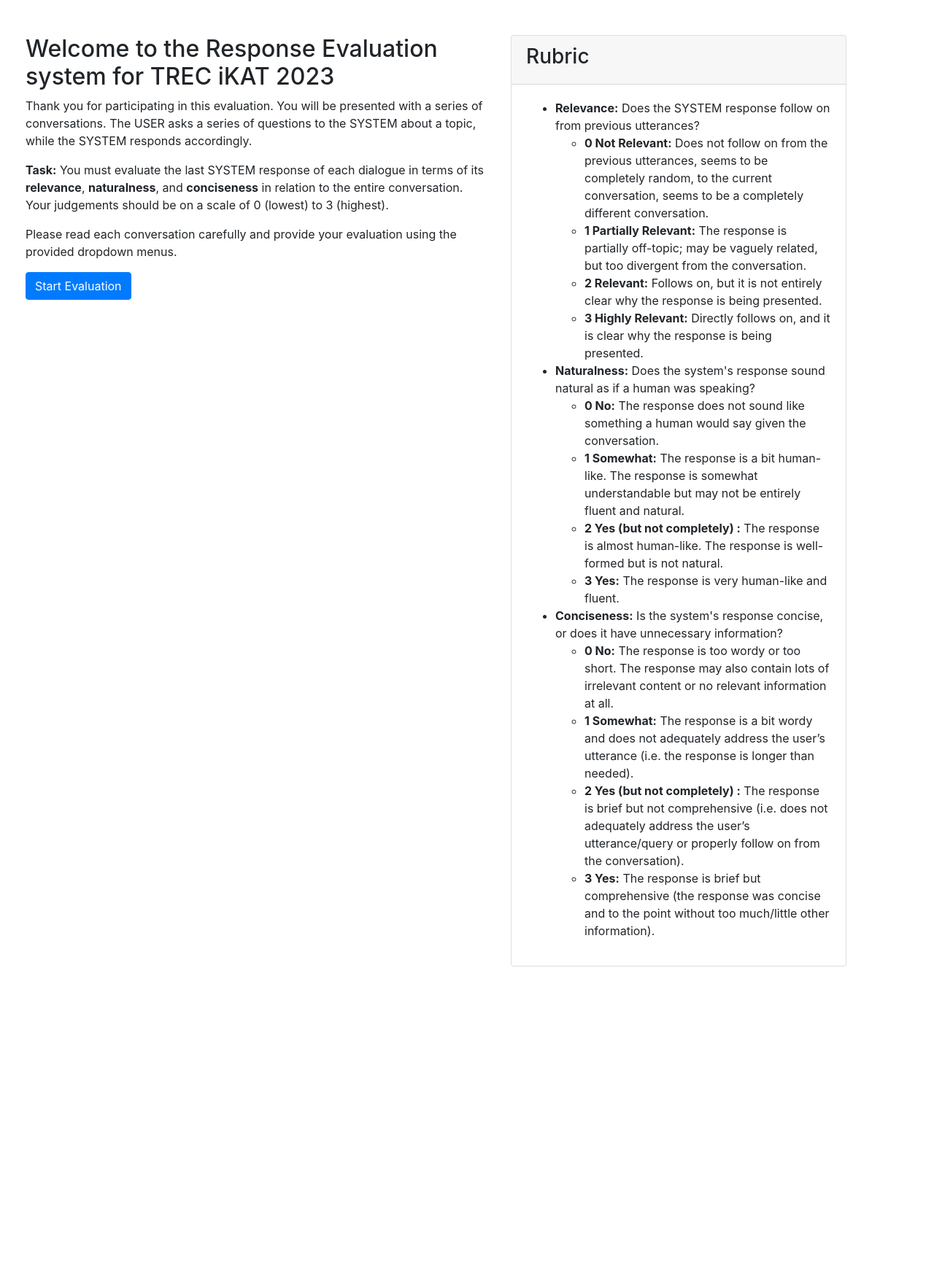
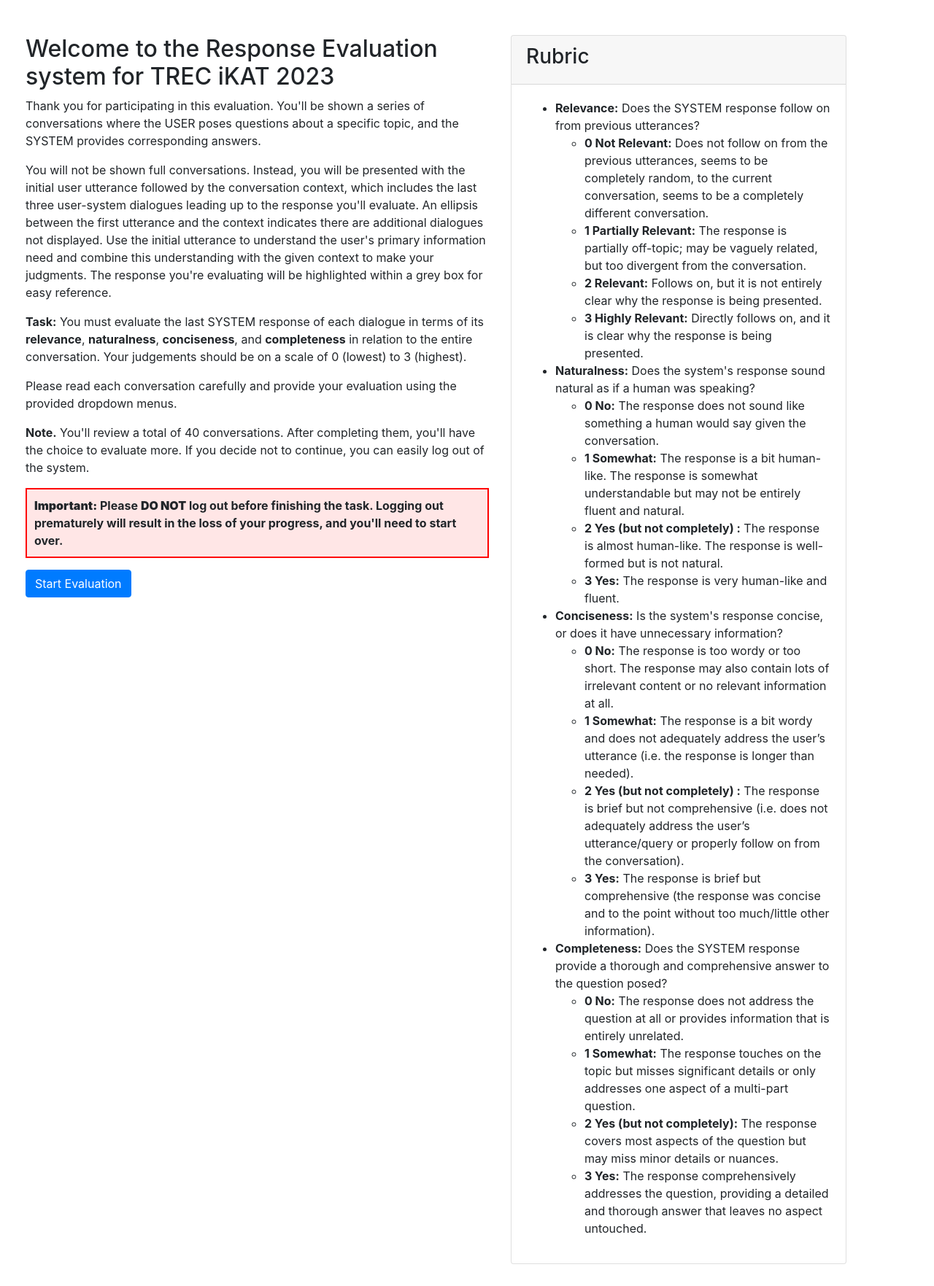
Before and after one commit to shubham526/ikat-annotation-interface, a Flask app: page /intro in a window 1280 px wide. Shown: the whole page at 73% size. Before the commit the page ends 1325 px from the top, so only its background shows below. Run offline with Flask 3, Linux system fonts and the light colour scheme; the visitor is signed in with stand-in values (Sample User, id 1); some libraries are stand-ins or nearby versions.

Commit message:
Fixed issues with duplicate data.

```diff
--- a/app.py
+++ b/app.py
@@ -4,21 +4,20 @@ import hashlib
 import os
 
 app = Flask(__name__)
-# app.secret_key = os.environ.get('FLASK_SECRET_KEY')
-app.secret_key = '5538c01ccd1b985692c3669c6fe5f2b2'
+app.secret_key = os.environ.get('FLASK_SECRET_KEY')
 ITEMS_PER_PAGE = 1
 
 
-def insert_evaluation_result(user_id, conversation_id, relevance, naturalness, conciseness):
+def insert_evaluation_result(user_id, conversation_id, relevance, naturalness, conciseness, completeness):
     conn = sqlite3.connect('ikat-database.db')
     cursor = conn.cursor()
 
     # Insert a new evaluation into the evaluations table
     sql_evaluation = '''
-        INSERT INTO evaluations (user_id, conversation_id, relevance, naturalness, conciseness)
-        VALUES (?, ?, ?, ?, ?);
+        INSERT INTO evaluations (user_id, conversation_id, relevance, naturalness, conciseness, completeness)
+        VALUES (?, ?, ?, ?, ?, ?);
     '''
-    cursor.execute(sql_evaluation, (user_id, conversation_id, relevance, naturalness, conciseness))
+    cursor.execute(sql_evaluation, (user_id, conversation_id, relevance, naturalness, conciseness, completeness))
 
     conn.commit()
     conn.close()
@@ -28,6 +27,7 @@ def insert_evaluation_result(user_id, conversation_id, relevance, naturalness, c
 def index(page_num=1):
     conn = sqlite3.connect('ikat-database.db')
     cursor = conn.cursor()
+    print(session)
 
     if 'user_id' not in session:
         return redirect(url_for('login'))
@@ -102,6 +102,7 @@ def index(page_num=1):
 
         data.append({
             'question_id': row[0],
+            'batch_id': session['batch_id'],
             'conversation_context': conversation_context,
             'turn_id': row[2],
             'run_id': row[3],
@@ -138,6 +139,7 @@ def evaluate():
         relevance = data['relevance']
         naturalness = data['naturalness']
         conciseness = data['conciseness']
+        completeness = data['completeness']
     except KeyError:
         return jsonify({"message": "Error: value does not exist"}), 400
 
@@ -146,15 +148,17 @@ def evaluate():
         relevance = int(relevance)
         naturalness = int(naturalness)
         conciseness = int(conciseness)
+        completeness = int(completeness)
     except ValueError:
         return jsonify({"message": "Error: Invalid integer values"}), 400
 
     # Check if relevance, naturalness, and conciseness are within the valid range
-    if not (0 <= relevance <= 3) or not (0 <= naturalness <= 3) or not (0 <= conciseness <= 3):
+    if not (0 <= relevance <= 3) or not (0 <= naturalness <= 3) or not (0 <= conciseness <= 3) \
+            or not (0 <= completeness <= 3):
         return jsonify({"message": "Error: Values out of range (0-3)"}), 400
 
     # Insert the evaluation result into the database
-    insert_evaluation_result(user_id, item_id, relevance, naturalness, conciseness)
+    insert_evaluation_result(user_id, item_id, relevance, naturalness, conciseness, completeness)
     return jsonify({"message": "Success"})
 
 
@@ -181,6 +185,7 @@ def intro():
 
 @app.route('/login', methods=['GET', 'POST'])
 def login():
+    print(f'session in login:{session}')
     if request.method == 'POST':
         user_id = request.form.get('user_id')
         password = request.form.get('password')
@@ -212,6 +217,7 @@ def logout():
 
 @app.route('/signup', methods=['GET', 'POST'])
 def signup():
+    print(f'session in signup:{session}')
     if request.method == 'POST':
         user_id = request.form.get('user_id')
         password = request.form.get('password')
@@ -260,6 +266,7 @@ def thank_you():
 
 @app.route('/', methods=['GET'])
 def main():
+    print(f'session in main: {session}')
     return redirect(url_for('login'))
 
 
--- a/create_db.py
+++ b/create_db.py
@@ -38,6 +38,7 @@ def create_schema(data_dir):
             relevance INTEGER,
             naturalness INTEGER,
             conciseness INTEGER,
+            completeness INTEGER,
             FOREIGN KEY(user_id) REFERENCES users(user_id),
             FOREIGN KEY(conversation_id) REFERENCES conversations(conversation_id)
         )
@@ -55,6 +56,7 @@ def create_schema(data_dir):
         CREATE TABLE IF NOT EXISTS batch_conversations (
             batch_id INTEGER,
             conversation_id TEXT,
+            UNIQUE(batch_id, conversation_id),
             FOREIGN KEY (batch_id) REFERENCES batches (batch_id),
             FOREIGN KEY (conversation_id) REFERENCES conversations (conversation_id)
         )
@@ -72,6 +74,8 @@ def create_schema(data_dir):
 
     # Insert conversations and batches into tables
     batch_files = [f for f in os.listdir(data_dir) if f.startswith('batch_') and f.endswith('.json')]
+    # Process batches in numerical order
+    batch_files = sorted(batch_files, key=lambda x: int(x.split('_')[1].split('.')[0]))
     for batch_file in batch_files:
         with open(os.path.join(data_dir, batch_file), 'r') as f:
             batch_data = json.load(f)
@@ -85,7 +89,7 @@ def create_schema(data_dir):
                     ''', (item['conversation_id'], item['conversation_context'], item['turn_id'], item['run_id'], item['response']))
                 # Map the conversation to the batch
                 cursor.execute('''
-                    INSERT INTO batch_conversations (batch_id, conversation_id) VALUES (?, ?)
+                    INSERT OR IGNORE INTO batch_conversations (batch_id, conversation_id) VALUES (?, ?)
                 ''', (batch_id, item['conversation_id']))
 
     # Commit changes and close the connection
--- a/templates/intro.html
+++ b/templates/intro.html
@@ -12,6 +12,14 @@
             padding-right: 0 !important;
             margin-right: 0;
         }
+        .important-note {
+            border: 2px solid red;
+            padding: 10px;
+            margin: 10px 0;
+            background-color: #ffe6e6; /* light red background */
+            font-weight: bold;
+        }
+
     </style>
 </head>
 <body>
@@ -22,15 +30,33 @@
         <div class="col-md-7">
             <h2 class="opaque-text">Welcome to the Response Evaluation system for TREC iKAT 2023</h2>
             <p>
-                Thank you for participating in this evaluation. You will be presented with a series of conversations.
-                The USER asks a series of questions to the SYSTEM about a topic, while the SYSTEM responds accordingly.
+                Thank you for participating in this evaluation. You'll be shown a series of conversations where the
+                USER poses questions about a specific topic, and the SYSTEM provides corresponding answers.
+            </p>
+            <p>
+                You will not be shown full conversations. Instead, you will be presented with the initial user
+                utterance followed by the conversation context, which includes the last three user-system dialogues leading up to the response you'll
+                evaluate. An ellipsis between the first utterance and the context indicates there are additional
+                dialogues not displayed. Use the initial utterance to understand the user's primary information need
+                and combine this understanding with the given context to make your judgments. The response you're
+                evaluating will be highlighted within a grey box for easy reference.
             </p>
             <p><strong>Task:</strong> You must evaluate the last SYSTEM response of
-                each dialogue in terms of its <b>relevance</b>, <b>naturalness</b>, and <b>conciseness</b> in relation to the
+                each dialogue in terms of its <b>relevance</b>, <b>naturalness</b>, <b>conciseness</b>, and <b>completeness</b> in relation to the
                 entire conversation. Your judgements should be on a scale of 0 (lowest) to 3 (highest).
             </p>
             <p>
                 Please read each conversation carefully and provide your evaluation using the provided dropdown menus.
+            </p>
+            <p>
+                <b>Note.</b> You'll review a total of 40 conversations. After completing them, you'll have the choice
+                to evaluate more. If you decide not to continue, you can easily log out of the system.
+            </p>
+            <p>
+                <div class="important-note">
+                    <strong>Important:</strong> Please <b>DO NOT</b> log out before finishing the task. Logging out
+            prematurely will result in the loss of your progress, and you'll need to start over.
+                </div>
             </p>
             <a href="/index/1" class="btn btn-primary">Start Evaluation</a>
         </div>
@@ -71,6 +97,13 @@
                             <li><strong>3 Yes:</strong> The response is brief but comprehensive
                             (the response was concise and to the point without too much/little other information).
                         </ul>
+                        <li><strong>Completeness:</strong> Does the SYSTEM response provide a thorough and comprehensive answer to the question posed?</li>
+                        <ul>
+                            <li><strong>0 No:</strong> The response does not address the question at all or provides information that is entirely unrelated.</li>
+                            <li><strong>1 Somewhat:</strong> The response touches on the topic but misses significant details or only addresses one aspect of a multi-part question.</li>
+                            <li><strong>2 Yes (but not completely):</strong> The response covers most aspects of the question but may miss minor details or nuances.</li>
+                            <li><strong>3 Yes:</strong> The response comprehensively addresses the question, providing a detailed and thorough answer that leaves no aspect untouched.</li>
+                        </ul>
                     </ul>
                 </div>
             </div>
```
Also changed, not shown: create_response_evaluation_data.py (+41 -13 lines), templates/index.html (+26 -12 lines).
